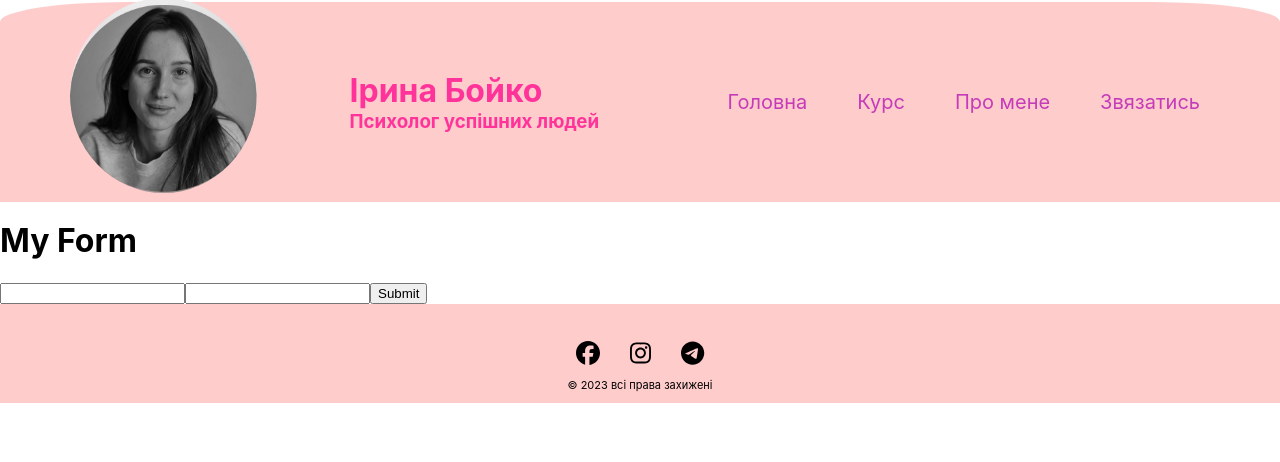
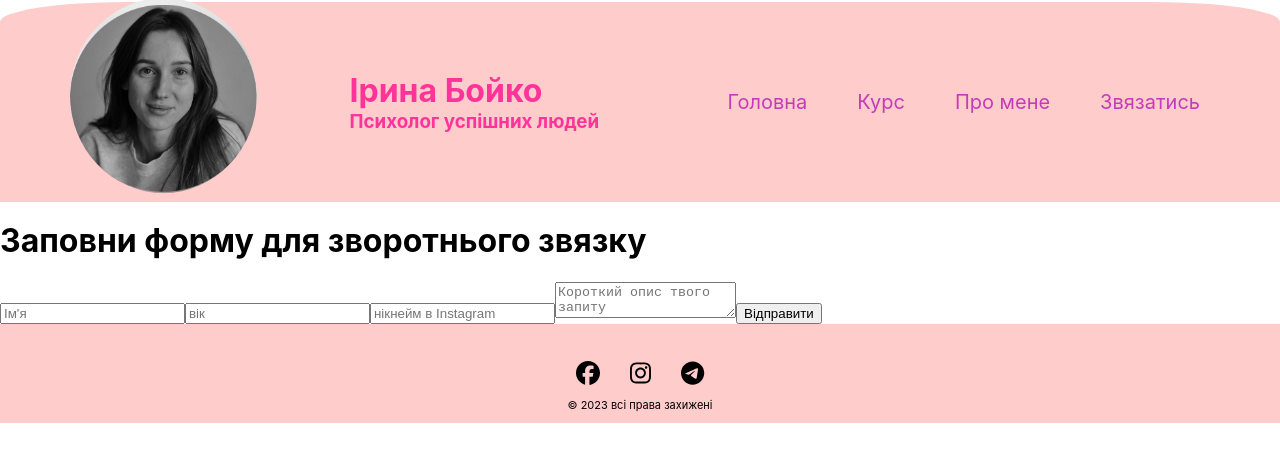
Before and after one commit to MR-FRED200396/PsychologBoiko, a React (Create React App) app: page /contact in a window 1280 px wide. Shown: the top 462 px of the page. Built offline with nearby package versions, Linux system fonts and the light colour scheme.

Commit message:
fix validation form

```diff
--- a/src/components/main/Contact.jsx
+++ b/src/components/main/Contact.jsx
@@ -1,38 +1,66 @@
 import React from "react";
-import { Formik, Form, Field, ErrorMessage } from "formik";
+import { Formik, Form, Field } from "formik";
 import * as Yup from "yup";
 
 const SignupSchema = Yup.object().shape({
   name: Yup.string()
-    .min(2, "Too Short!")
-    .max(70, "Too Long!")
-    .required("Required"),
-  email: Yup.string().email("Invalid email").required("Required"),
+    .min(2, "занадто коротке імя")
+    .max(20, "занадто довге імя")
+    .required("потрібно заповнити дане поле"),
+  age: Yup.number("тут потрібно вписати число")
+    .required("потрібно заповнити дане поле")
+    .positive("число повинно бути додатнім")
+    .min(18, "працюю лише з повнолітніми")
+    .max(99, "працюю лише з людьми до 100 років")
+    .integer("потрібно вказати повні роки"),
+  instagramNicname: Yup.string()
+    .min(2, "занадто коротке прізвище")
+    .max(20, "занадто довге прізвище")
+    .required("потрібно заповнити дане поле"),
+  description: Yup.string()
+    .required("потрібно заповнити дане поле")
+    .min(20, "занадто короткий опис")
+    .max(650, "занадто довгий опис"),
 });
 export default function Contact() {
   return (
     <>
-      <h1>My Form</h1>
+      <h1>Заповни форму для зворотнього звязку</h1>
       <Formik
         initialValues={{
           name: "",
-          email: "",
+          age: "",
+          instagramNicname: "",
+          description: "",
         }}
         validationSchema={SignupSchema}
         onSubmit={(values) => {
-          // same shape as initial values
           console.log(values);
         }}
       >
         {({ errors, touched }) => (
           <Form>
-            <Field name="name" />
+            <Field name="name" placeholder="Ім'я" />
             {errors.name && touched.name ? <div>{errors.name}</div> : null}
-            <ErrorMessage name="name" />
-            <Field name="email" type="email" />
-            {errors.email && touched.email ? <div>{errors.email}</div> : null}
-            <ErrorMessage name="email" />
-            <button type="submit">Submit</button>
+
+            <Field name="age" placeholder="вік" />
+            {errors.age && touched.age ? <div>{errors.age}</div> : null}
+
+            <Field name="instagramNicname" placeholder="нікнейм в Instagram" />
+            {errors.instagramNicname && touched.instagramNicname ? (
+              <div>{errors.instagramNicname}</div>
+            ) : null}
+
+            <Field
+              name="description"
+              as="textarea"
+              placeholder="Короткий опис твого запиту"
+            ></Field>
+            {errors.description && touched.description ? (
+              <div>{errors.description}</div>
+            ) : null}
+
+            <button type="submit">Відправити</button>
           </Form>
         )}
       </Formik>
```
